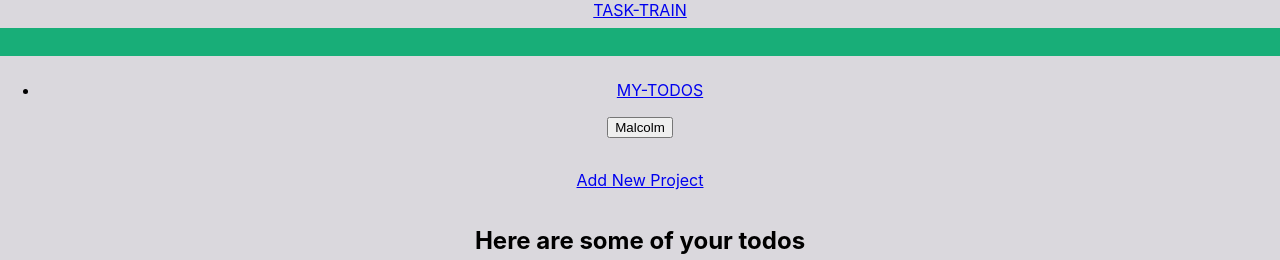
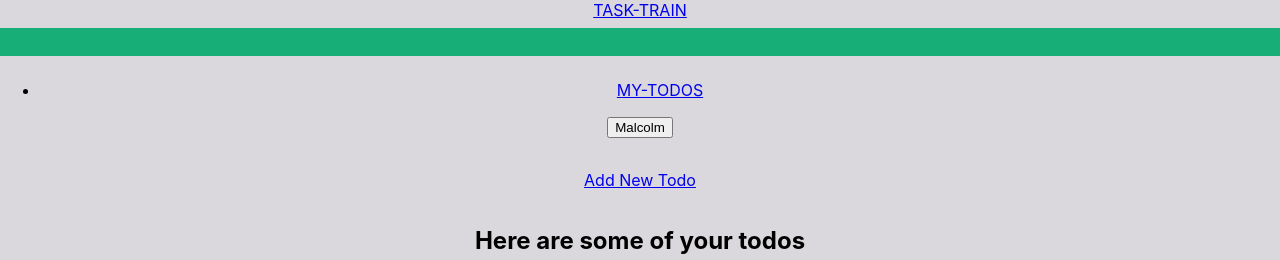
Before and after one commit to Malcolm-G/task-lister, a React app: page /my-todos in a window 1280 px wide. Shown: the top 260 px of the page. Built offline with nearby package versions, Linux system fonts and the light colour scheme; the HTML template or start-up script is replaced by a standard one.

Commit message:
changed button name

```diff
--- a/src/components/MyTodos.jsx
+++ b/src/components/MyTodos.jsx
@@ -23,7 +23,7 @@ function MyTodos(props) {
         return(
             <div className='container mt-5 bg-body-tertiary'>
                 <div className='container'>
-                    <Link to='/project-form' className='mx-auto btn btn-outline-success'>Add New Project</Link>
+                    <Link to='/project-form' className='mx-auto btn btn-outline-success'>Add New Todo</Link>
                 </div>
                 <h2>Here are some of your todos</h2>
                 <table className="table table-bordered">
```
